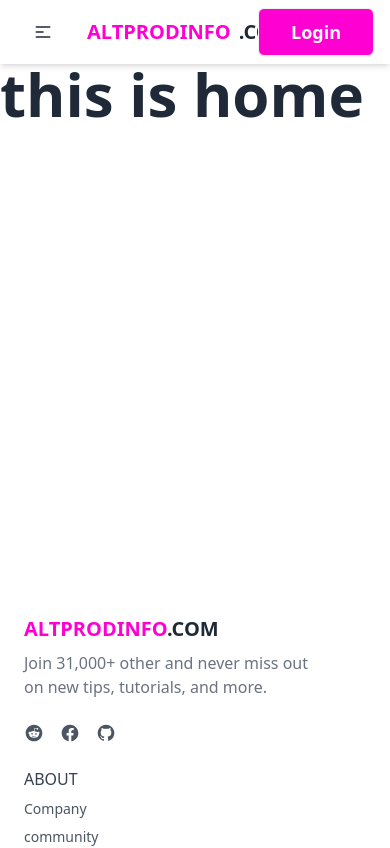
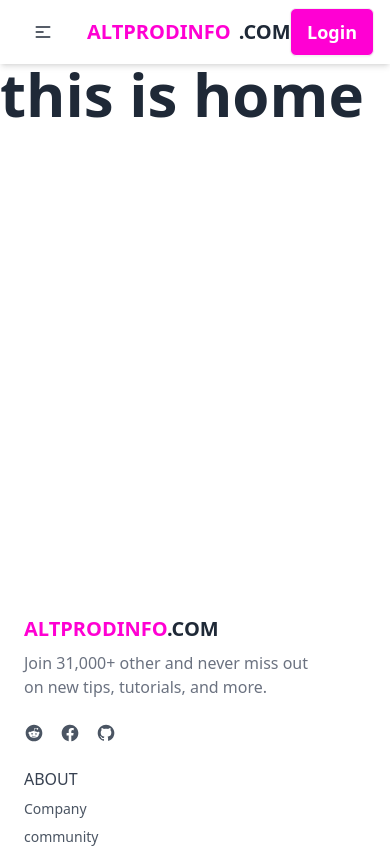
Before and after one commit to Mahedihasanimam/allprodinfo-client, a React (Vite) app in the folder client/: page / in a window 390 px wide. Shown: the top 848 px of the page. Built offline with nearby package versions, Linux system fonts and the light colour scheme.

Commit message:
navbar added

```diff
--- a/client/src/components/Navbar.jsx
+++ b/client/src/components/Navbar.jsx
@@ -10,7 +10,7 @@ const Navbar = () => {
     </>
   return (
     <div className=" bg-base-100  shadow-md">
-      <div className="navbar container px-4 mx-auto">
+      <div className="navbar flex container px-4 mx-auto">
         <div className="navbar-start">
           <div className="dropdown">
             <div tabIndex={0} role="button" className="btn btn-ghost lg:hidden">
@@ -38,7 +38,7 @@ const Navbar = () => {
            }
             </ul>
           </div>
-          <Link to={'/'} className="btn btn-ghost font-bold lg:text-2xl text-xl"><span className="text-secondary">ALTPRODINFO</span>.COM</Link>
+          <Link to={'/'} className="btn btn-ghost font-bold lg:text-2xl text-xl text-wrap"><span className="text-secondary">ALTPRODINFO</span> .COM</Link>
         </div>
         <div className="navbar-center hidden lg:flex">
           <ul className="menu menu-horizontal px-1">
@@ -48,7 +48,7 @@ const Navbar = () => {
           </ul>
         </div>
         <div className="navbar-end">
-         <Link className="" to={'/login'}><button className="btn bg-secondary px-8 text-white font-bold rounded-md text-lg">Login</button></Link>
+         <Link className="" to={'/login'}><button className="btn bg-secondary lg:px-8 text-white font-bold rounded-md text-lg">Login</button></Link>
         </div>
       </div>
     </div>
```
